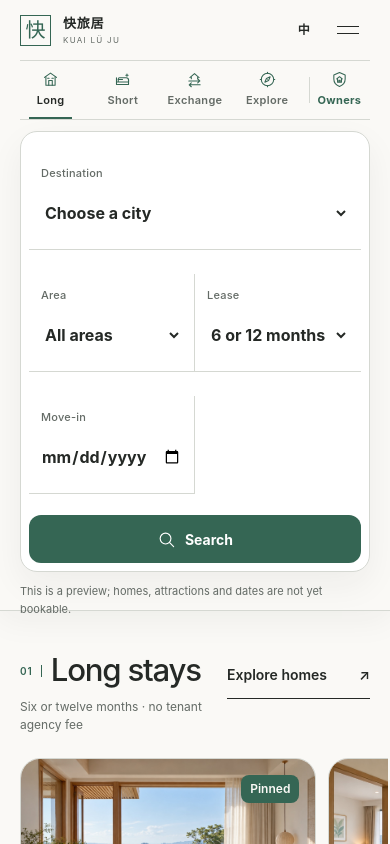
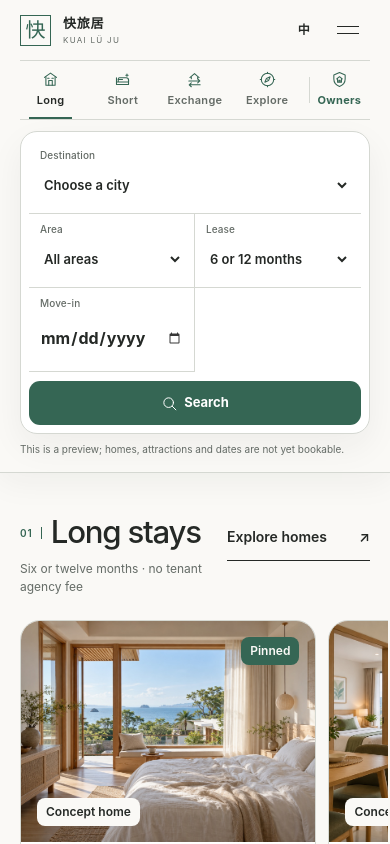
Before and after one commit to kaifa9527/kuailvju-site, a React (Vite) app: page / in a window 390 px wide. Shown: the top 844 px of the page. Built offline with nearby package versions, Linux system fonts and the light colour scheme.

Commit message:
Resize expanded finder from 900 to 750px and cut height while preserving mobile touch targets

```diff
--- a/src/styles.css
+++ b/src/styles.css
@@ -1135,17 +1135,84 @@ h1, h2, h3 { min-width: 0; overflow-wrap: anywhere; font-weight: 500; line-heigh
 }
 
 
-/* Refined finder only: the five-entry navigation spacing remains unchanged. */
+/* Compact 750px finder — only the expanded home search changes.
+   The five navigation links and their spacing stay untouched. */
+.home-affixed .home-discovery {
+  padding-top: 8px;
+  padding-bottom: 11px;
+}
 .home-affixed .home-discovery-form {
-  width: min(100%, 900px);
-  max-width: 900px;
-  min-height: 72px;
-  border-radius: 20px;
+  width: min(100%, 750px);
+  max-width: 750px;
+  min-height: 66px;
+  border-radius: 17px;
 }
-.home-affixed .home-discovery-submit { border-radius: 13px; }
+.home-affixed .home-discovery-field {
+  gap: 3px;
+  min-width: 0;
+  margin-block: 7px;
+  padding-inline: 10px;
+}
+.home-affixed .home-discovery-field > span {
+  font-size: 10px;
+  line-height: 1.2;
+  letter-spacing: .01em;
+  white-space: nowrap;
+}
+:root #root .home-affixed .home-discovery-field select {
+  min-height: 28px;
+  font-size: 12px;
+  font-weight: 600;
+}
+.home-affixed .home-discovery-field input[type="date"] {
+  min-height: 28px;
+  font-size: 12px;
+  font-variant-numeric: tabular-nums;
+}
+.home-affixed .home-discovery-field input[type="date"]::-webkit-calendar-picker-indicator {
+  width: 13px;
+  height: 13px;
+  margin-left: 2px;
+  opacity: .78;
+  cursor: pointer;
+}
+.home-affixed .home-discovery-submit {
+  gap: 6px;
+  min-height: 44px;
+  margin: 6px;
+  padding-inline: 13px;
+  border-radius: 11px;
+  font-size: 13px;
+}
+.home-affixed .home-discovery-submit svg { width: 17px; height: 17px; }
 .home-affixed .home-discovery-note,
-.home-affixed .home-discovery .form-error { max-width: 900px; }
+.home-affixed .home-discovery .form-error { max-width: 750px; }
+.home-affixed .home-discovery-note { margin-top: 7px; font-size: 10px; }
+@media (max-width: 930px) and (min-width: 761px) {
+  .home-affixed .home-discovery-field { padding-inline: 8px; }
+  .home-affixed .home-discovery-submit { padding-inline: 11px; }
+}
 @media (max-width: 760px) {
-  .home-affixed .home-discovery-form { width: 100%; border-radius: 17px; }
-  .home-affixed .home-discovery-submit { border-radius: 12px; }
+  .home-affixed .home-discovery { padding-top: 11px; padding-bottom: 15px; }
+  .home-affixed .home-discovery-form {
+    width: 100%;
+    min-height: auto;
+    border-radius: 17px;
+  }
+  .home-affixed .home-discovery-field {
+    gap: 5px;
+    min-height: 62px;
+    margin: 0;
+    padding: 9px 11px;
+  }
+  :root #root .home-affixed .home-discovery-field select,
+  .home-affixed .home-discovery-field input[type="date"] {
+    min-height: 38px;
+    font-size: 13px;
+  }
+  .home-affixed .home-discovery-submit {
+    min-height: 44px;
+    margin: 9px 0 0;
+    border-radius: 11px;
+  }
 }
```
